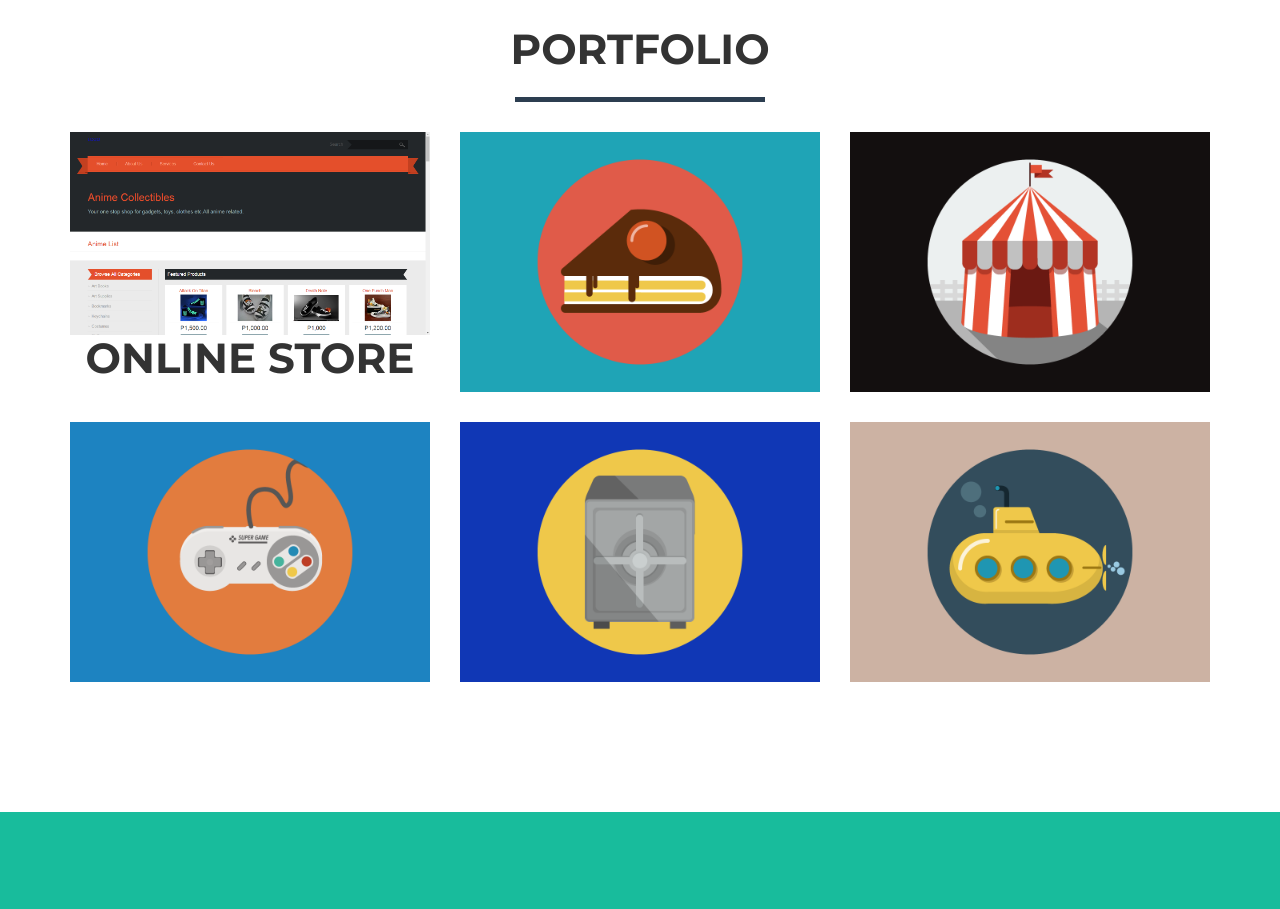
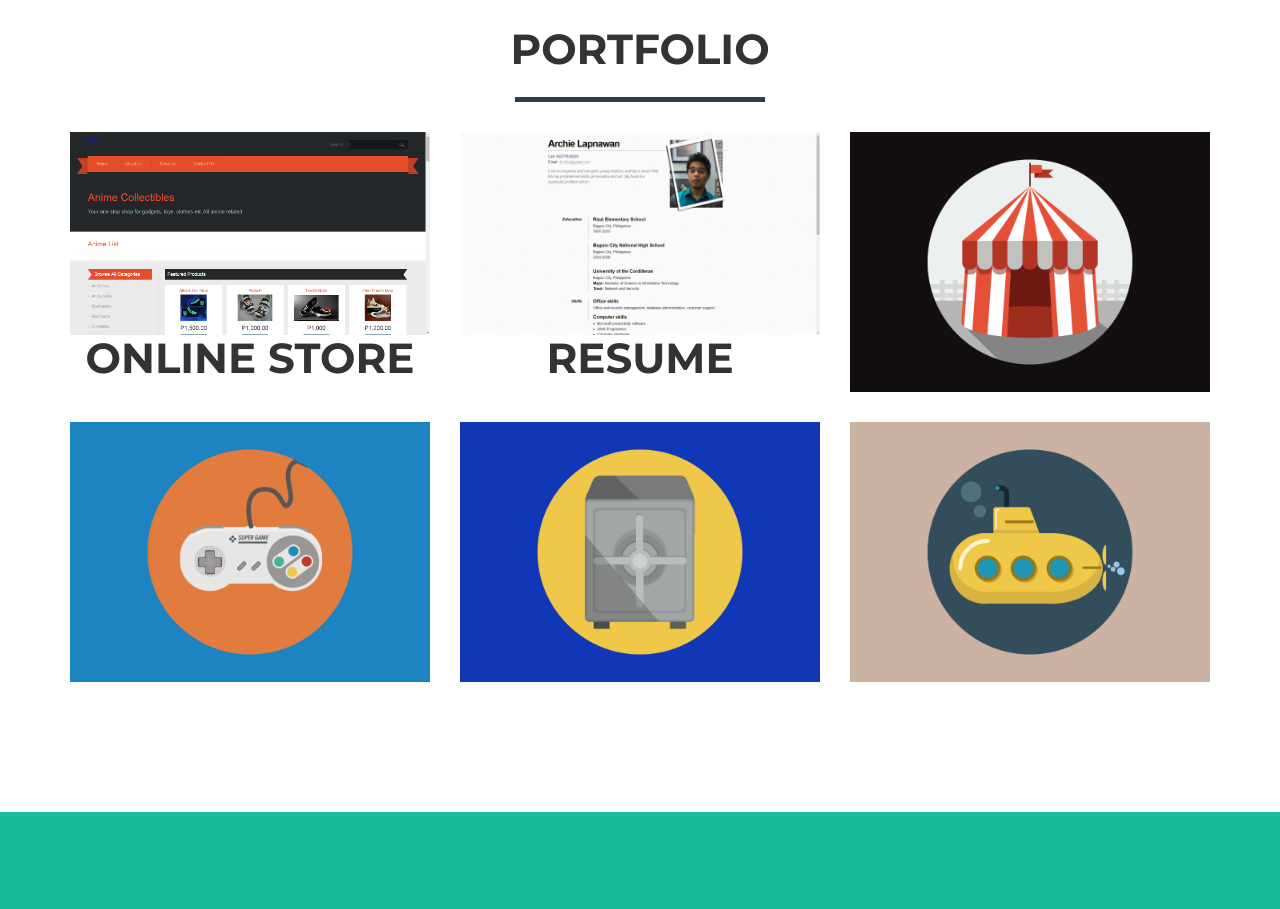
Before and after one commit to ArchieLapnawan/Arch, a website: page index.html in a window 1280 px wide. Shown: the part 840-1749 px from the top of the page. Drawn offline with nearby package versions, Linux system fonts and the light colour scheme.

Commit message:
Add files via upload

```diff
--- a/index.html
+++ b/index.html
@@ -103,14 +103,14 @@
                     </a><h2 style="text-align:center">Online Store</h2>
                 </div>
                 <div class="col-sm-4 portfolio-item">
-                    <a href="#portfolioModal2" class="portfolio-link" data-toggle="modal">
+                    <a href="https://archielapnawan.github.io/Resume/" class="portfolio-link" data-toggle="modal">
                         <div class="caption">
                             <div class="caption-content">
                                 <i class="fa fa-search-plus fa-3x"></i>
                             </div>
                         </div>
-                        <img src="img/portfolio/cake.png" class="img-responsive" alt="">
-                    </a>
+                        <img src="img/portfolio/res.png" class="img-responsive" alt="">
+                    </a><h2 style="text-align:center">Resume</h2>
                 </div>
                 <div class="col-sm-4 portfolio-item">
                     <a href="#portfolioModal3" class="portfolio-link" data-toggle="modal">
```
Also changed, not shown: img/portfolio/res.png (added).
